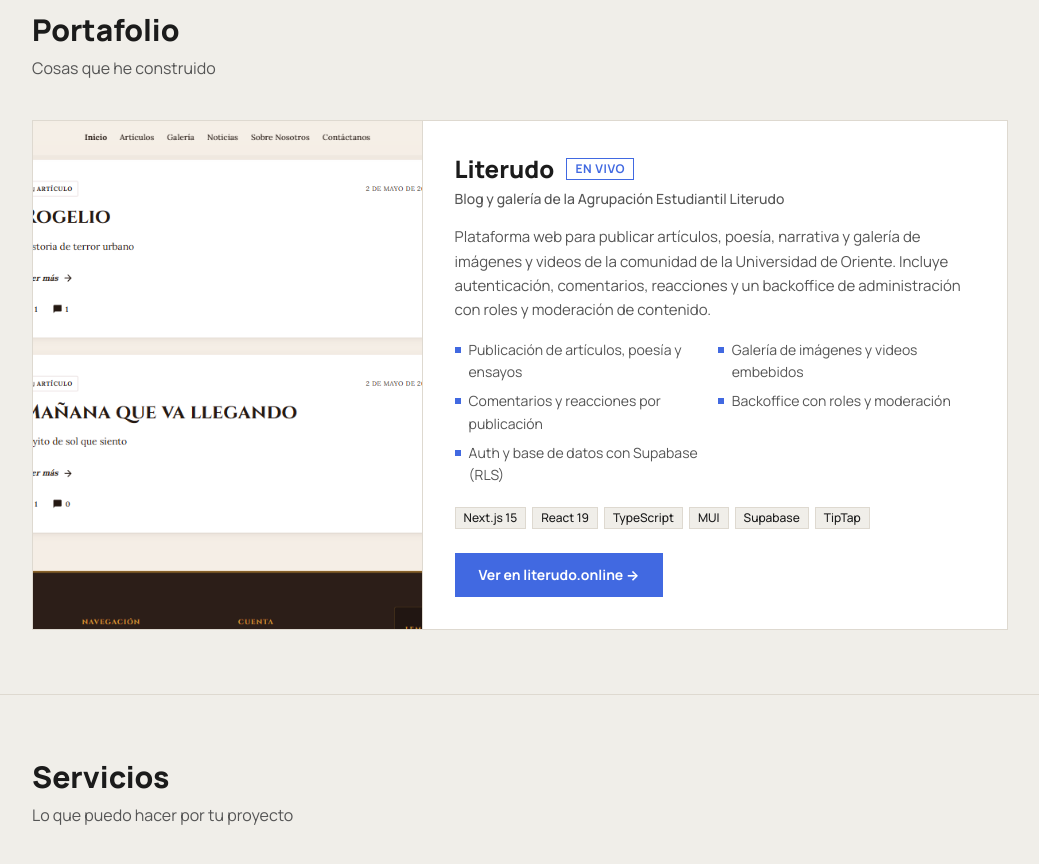
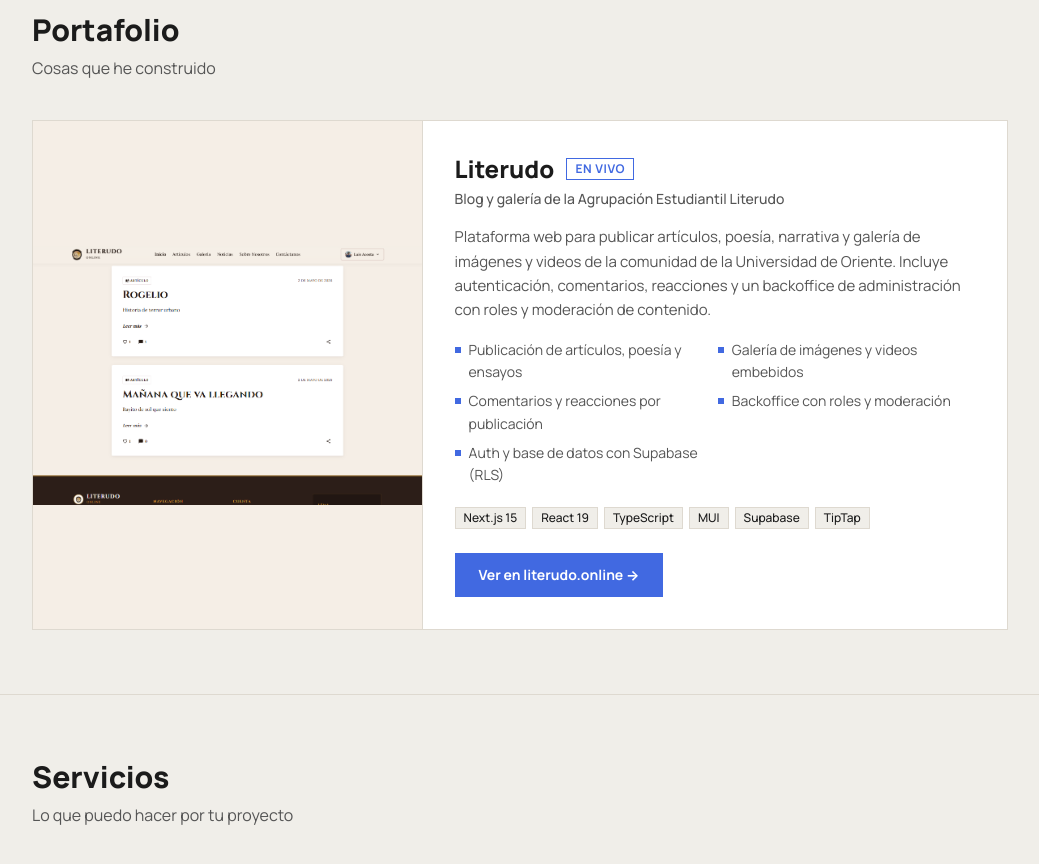
Before and after one commit to acostheta/acostheta.github.io, an Astro site: page / in a window 1280 px wide. Shown: the part 1380-2244 px from the top of the page, without its empty margins (120-1159 px from the left). Built offline with nearby package versions, Linux system fonts and the light colour scheme; Astro itself is replaced by a stand-in of ours.

Commit message:
style: mostrar screenshot completo (object-contain) con fondo a juego

```diff
--- a/src/components/Portfolio.astro
+++ b/src/components/Portfolio.astro
@@ -19,13 +19,16 @@ const items = projects[lang];
       {
         items.map((p) => (
           <article class="grid overflow-hidden border border-line bg-white md:grid-cols-5">
-            <figure class="relative aspect-[16/10] w-full overflow-hidden border-b border-line bg-cloud md:col-span-2 md:aspect-auto md:border-b-0 md:border-r">
+            <figure
+              class="relative aspect-[16/10] w-full overflow-hidden border-b border-line md:col-span-2 md:aspect-auto md:border-b-0 md:border-r"
+              style="background-color:#F5EEE6"
+            >
               {p.image ? (
                 <img
                   src={p.image}
                   alt={`${p.name} — screenshot`}
                   loading="lazy"
-                  class="absolute inset-0 h-full w-full object-cover object-top"
+                  class="absolute inset-0 h-full w-full object-contain"
                 />
               ) : (
                 <div class="flex h-full items-center justify-center">
```
